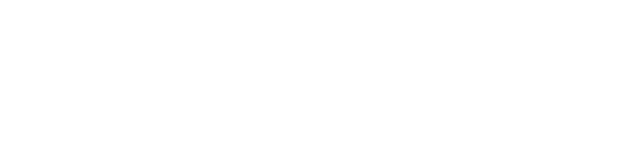
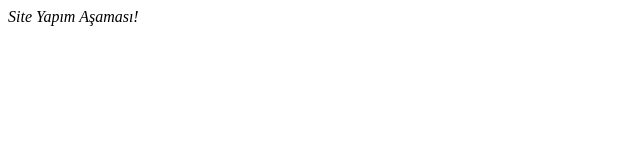
Before and after one commit to kaxibuxiyancar/kaxibuxiyancar.github.io, a plain HTML site: page index.html in a window 1280 px wide. Shown: the whole page, without its empty margins (0-640 px from the left). Drawn offline with Linux system fonts and the light colour scheme.

Commit message:
Update index.html

```diff
--- a/index.html
+++ b/index.html
@@ -1 +1 @@
-  <link rel="icon" href="favicon.gif" type="image/gif">
+<i>Site Yapım Aşaması!</i>
```
